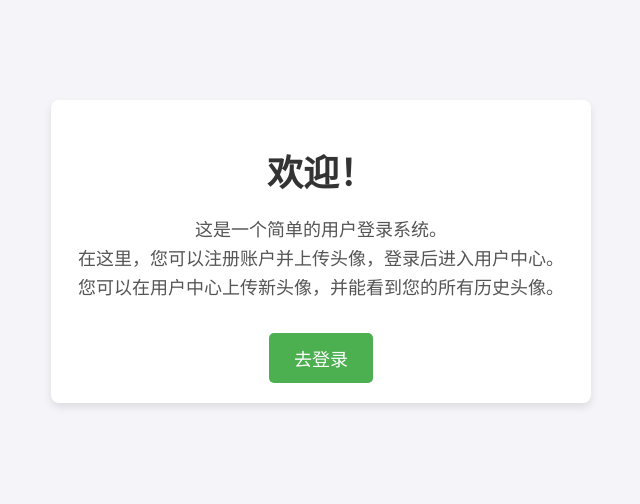
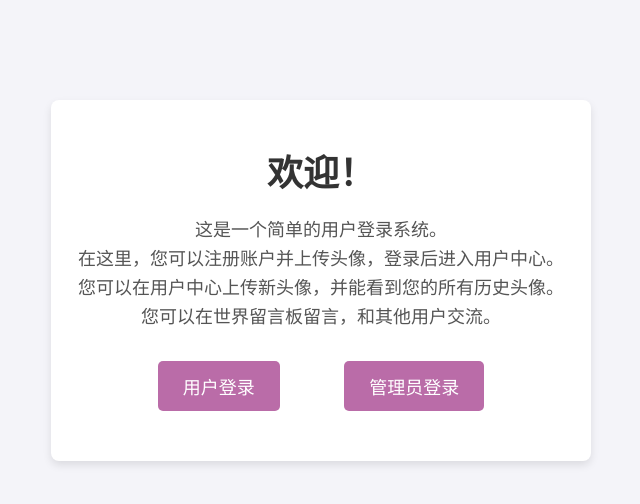
Before and after one commit to pluvo070/PHP-UserProfileSystem, a PHP site: page / in a window 1280 px wide. Shown: the top 504 px of the page, without its empty margins (319-959 px from the left). Run offline with PHP 8.4, Linux system fonts and the light colour scheme.

Commit message:
修改主页面

```diff
--- a/index.html
+++ b/index.html
@@ -12,10 +12,12 @@
         <p>
           这是一个简单的用户登录系统。<br>
           在这里，您可以注册账户并上传头像，登录后进入用户中心。<br>
-          您可以在用户中心上传新头像，并能看到您的所有历史头像。
+          您可以在用户中心上传新头像，并能看到您的所有历史头像。<br>
+          您可以在世界留言板留言，和其他用户交流。
         </p>
         <div class="button-container">
-            <a href="user_system/index.php" class="btn">去登录</a>
+            <a href="user_system/index.php" class="btn">用户登录</a>
+            <a href="user_system/admin/admin-login.php" class="btn">管理员登录</a>
         </div>
     </div>
 </body>
--- a/style.css
+++ b/style.css
@@ -7,7 +7,7 @@ body {
     text-align: center;
 }
 
-/* 主容器样式 */
+/* 主页面样式 */
 .main-container {
     max-width: 500px;
     margin: 100px auto;
@@ -39,9 +39,10 @@ p {
 
 .btn {
     display: inline-block;
-    background-color: #4CAF50;
+    background-color: #BA6CA8;
     color: white;
     padding: 12px 25px;
+    margin: 0px 30px 30px 30px;
     font-size: 18px;
     text-decoration: none;
     border-radius: 5px;
@@ -49,5 +50,5 @@ p {
 }
 
 .btn:hover {
-    background-color: #45a049;
+    background-color: #BA6CA8;
 }
```
